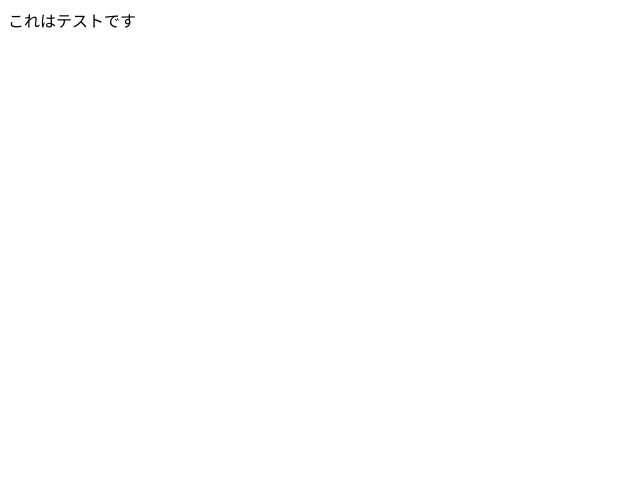
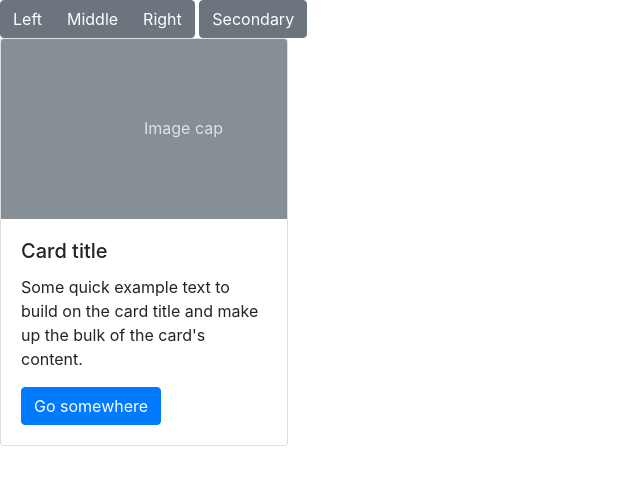
Before and after one commit to IzumiyaYu/Izumiyayu.github.io, a plain HTML site: page test.html in a window 1280 px wide. Shown: the whole page, without its empty margins (0-640 px from the left). Drawn offline with nearby package versions, Linux system fonts and the light colour scheme.

Commit message:
アップロードテスト

```diff
--- a/test.html
+++ b/test.html
@@ -3,8 +3,24 @@
 <head>
   <meta charset="UTF-8">
   <title>2022年春学期第二回ファイルアップロードテスト</title>
+  <link rel="stylesheet" href="https://cdn.jsdelivr.net/npm/bootstrap@4.6.1/dist/css/bootstrap.min.css" integrity="sha384-zCbKRCUGaJDkqS1kPbPd7TveP5iyJE0EjAuZQTgFLD2ylzuqKfdKlfG/eSrtxUkn" crossorigin="anonymous">
 </head>
 <body>
-これはテストです
+<div class="btn-group" role="group" aria-label="Basic example">
+  <button type="button" class="btn btn-secondary">Left</button>
+  <button type="button" class="btn btn-secondary">Middle</button>
+  <button type="button" class="btn btn-secondary">Right</button>
+</div>
+
+<button type="button" class="btn btn-secondary">Secondary</button>
+
+<div class="card" style="width: 18rem;">
+  <svg class="bd-placeholder-img card-img-top" width="100%" height="180" xmlns="http://www.w3.org/2000/svg" preserveAspectRatio="xMidYMid slice" focusable="false" role="img" aria-label="Placeholder: Image cap"><title>Placeholder</title><rect width="100%" height="100%" fill="#868e96"/><text x="50%" y="50%" fill="#dee2e6" dy=".3em">Image cap</text></svg>
+  <div class="card-body">
+    <h5 class="card-title">Card title</h5>
+    <p class="card-text">Some quick example text to build on the card title and make up the bulk of the card's content.</p>
+    <a href="#" class="btn btn-primary">Go somewhere</a>
+  </div>
+</div>
 </body>
 </html>
```
